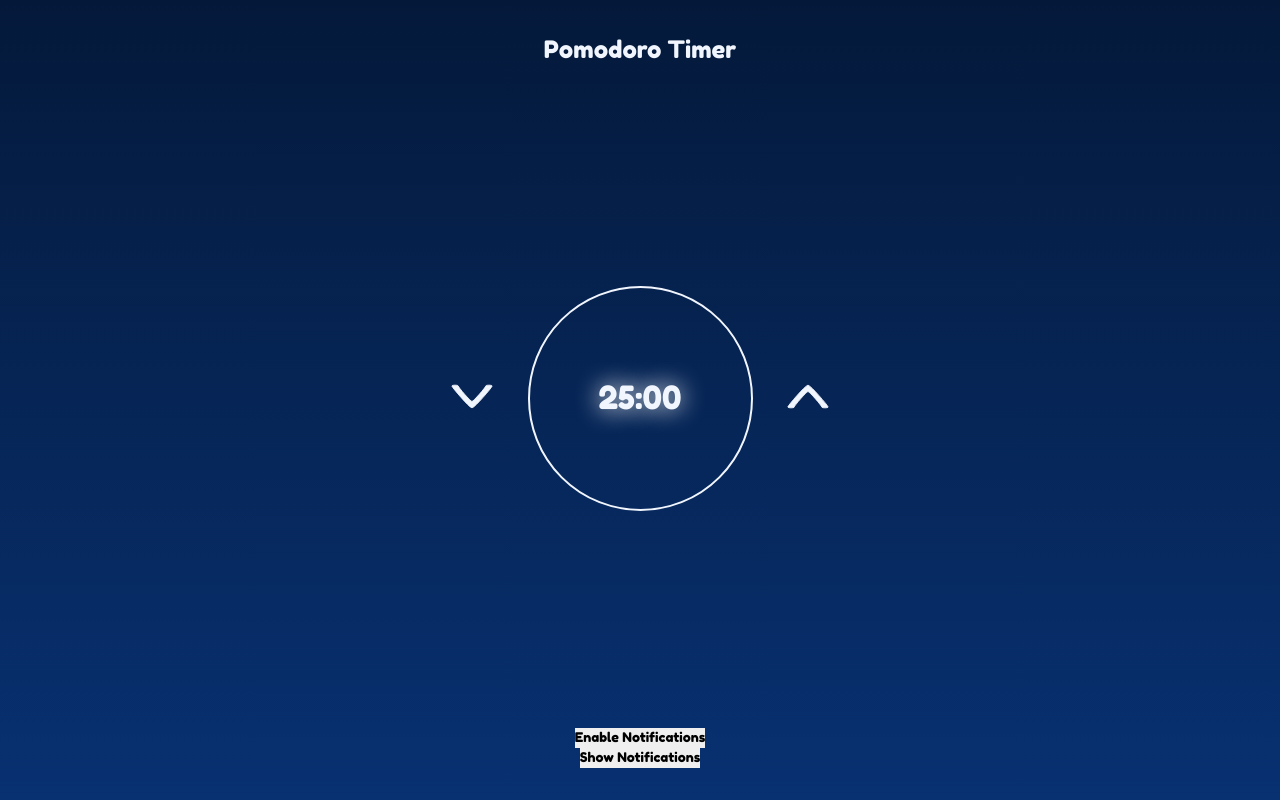
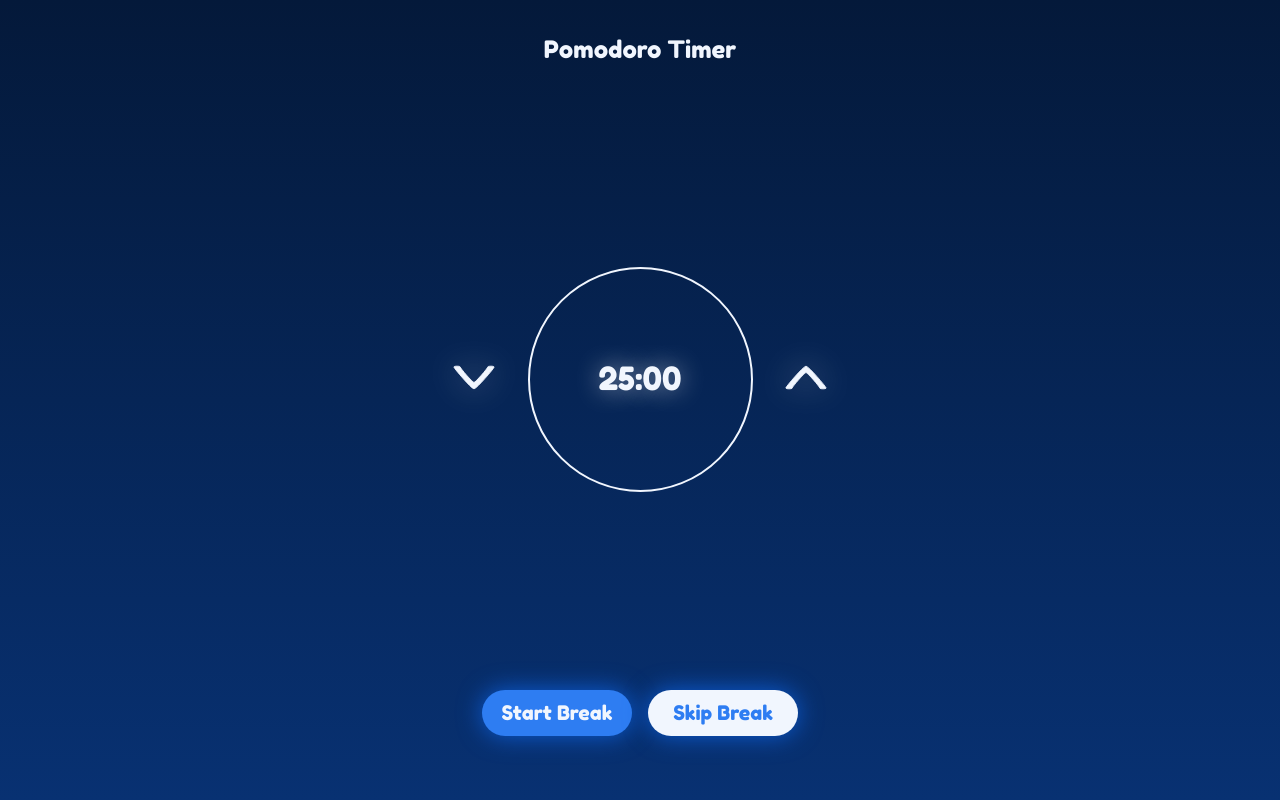
Before and after one commit to bryanmaraujo544/pomodoro-app, a React (Create React App) app: page / in a window 1280 px wide. Built offline with nearby package versions, Linux system fonts and the light colour scheme.

Commit message:
feat: adding the differents buttons depending on the state of the application

```diff
--- a/src/components/App/index.tsx
+++ b/src/components/App/index.tsx
@@ -1,8 +1,7 @@
-import React from 'react';
-import { useRef } from 'react';
+import React, { useState } from 'react';
 import { ThemeProvider } from 'styled-components';
 
-import { Container, PomodoroContainer } from './styles';
+import { Container, PomodoroContainer, Button } from './styles';
 import { GlobalStyles } from '../../styles/global';
 import { theme } from '../../styles/theme';
 
@@ -13,11 +12,16 @@ import { Logo } from '../Logo';
 import { Timer } from '../Timer';
 
 function App() {
-  const enableNotifBtn = useRef(null);
+  const [hasStarted, setHasStarted] = useState(false);
+  const [isInBreak, setIsInBreak] = useState(true);
 
   // useEffect(() => {
   //   askNotificationPermission();
   // }, []);
+
+  function handleStartTimer() {
+    setHasStarted(true);
+  }
 
   return (
     <ThemeProvider theme={theme}>
@@ -26,12 +30,40 @@ function App() {
         <PomodoroContainer>
           <Logo />
           <Timer />
-            <button ref={enableNotifBtn}>
+          <div className="buttons">
+            {/* Initial State */}
+            {!hasStarted && !isInBreak && (
+              <Button onClick={handleStartTimer} isStart>
+                Start
+              </Button>
+            )}
+
+            {/* Started Timer State */}
+            {hasStarted && (
+              <Button onClick={handleStartTimer} isStop>
+                Stop
+              </Button>
+            )}
+
+            {/* Pause/Break State */}
+            {isInBreak && (
+              <React.Fragment>
+                <Button onClick={handleStartTimer} isStart>
+                  Start Break
+                </Button>
+                <Button onClick={handleStartTimer} isSkip>
+                  Skip Break
+                </Button>
+              </React.Fragment>
+            )}
+
+          </div>
+          {/* <button ref={enableNotifBtn}>
             Enable Notifications
           </button>
           <button onClick={() => showNotification()}>
             Show Notifications
-            </button>
+          </button> */}
         </PomodoroContainer>
       </Container>
     </ThemeProvider>
--- a/src/components/App/styles.ts
+++ b/src/components/App/styles.ts
@@ -1,4 +1,10 @@
 import styled from 'styled-components';
+
+interface Props {
+  isStart?: boolean,
+  isStop?: boolean,
+  isSkip?: boolean,
+}
 
 export const Container = styled.div`
   display: flex;
@@ -19,4 +25,32 @@ export const PomodoroContainer = styled.main`
   height: 100%;
   width: 100%;
   max-width: 450px;
+
+  .buttons {
+    display: flex;
+    gap: 16px;
+  }
 `;
+
+export const Button = styled.button<Props>`
+  background: ${({ isStart, isStop }) => (
+    isStart ? (
+      '#2E7DF2'
+    ) : isStop ? (
+      '#E50037'
+    ) : (
+      '#F1F6FE'
+    )
+  )};
+
+  border-radius: 9999px;
+  min-width: 15rem;
+  padding: 8px;
+  font-size: 2.0rem;
+  box-shadow: 0 0 24px ${({ theme }) => theme.colors.blue[300]};
+  color: ${({ theme, isSkip }) => (
+    isSkip ? theme.colors.blue[200] : theme.colors.white
+  )};
+  cursor: pointer;
+  margin-bottom: 32px;
+`;
--- a/src/components/Timer/styles.ts
+++ b/src/components/Timer/styles.ts
@@ -10,11 +10,13 @@ export const Container = styled.div`
   /* background: orange; */
 
   span {
-    padding: 4px;
+    padding: 6px;
+    user-select: none;
     cursor: pointer;
 
     svg {
       width: 42px;
+      filter: drop-shadow(0px 0px 16px #ffffff60);
     }
   }
 `;
@@ -35,6 +37,7 @@ export const Circle = styled.div`
 
 export const Time = styled.p`
   color: ${({ theme }) => theme.colors.white};
-  text-shadow: 0px 0px 24px #fff;
+  text-shadow: 0px 0px 24px #ffffff80;
   font-size: 3.2rem;
+  user-select: none;
 `;
```
Lines whose indentation alone changed are shown as unchanged.
